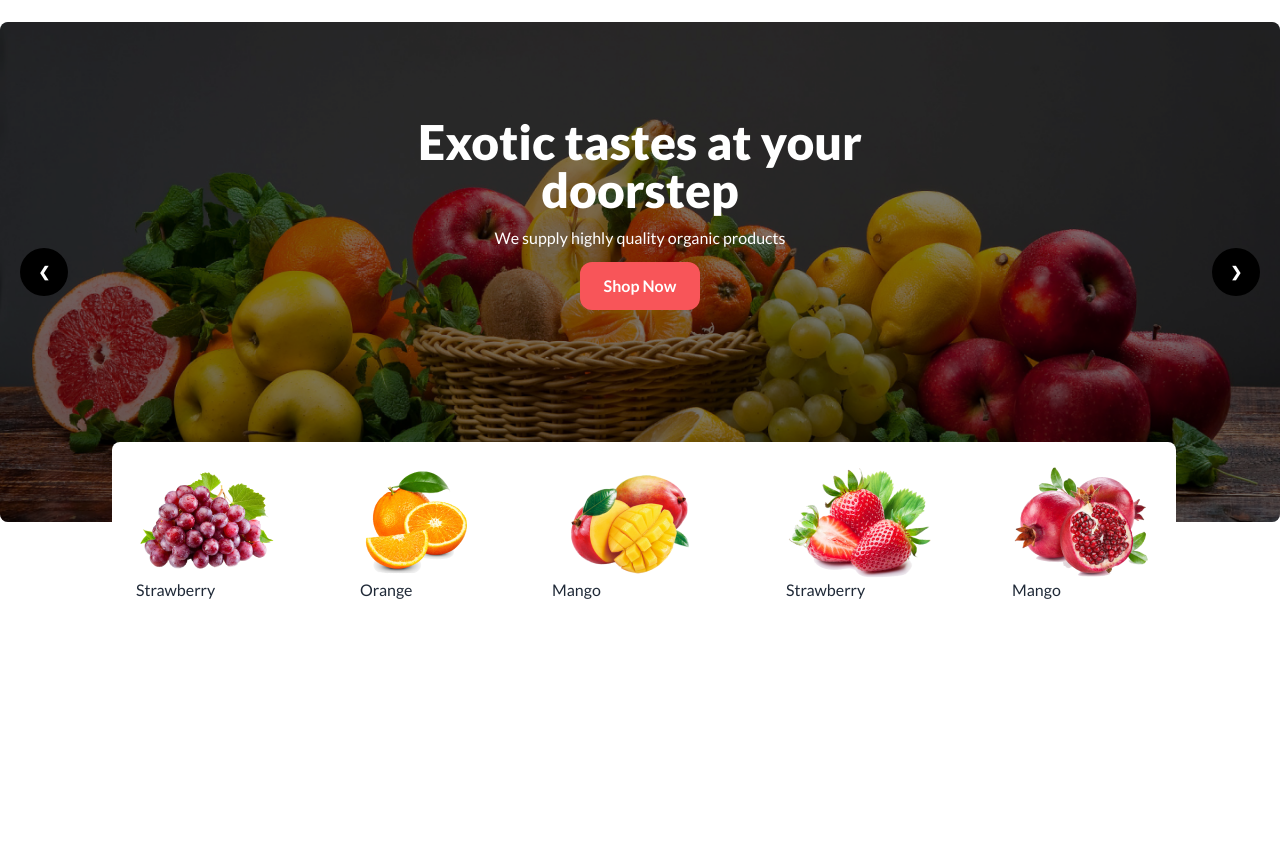
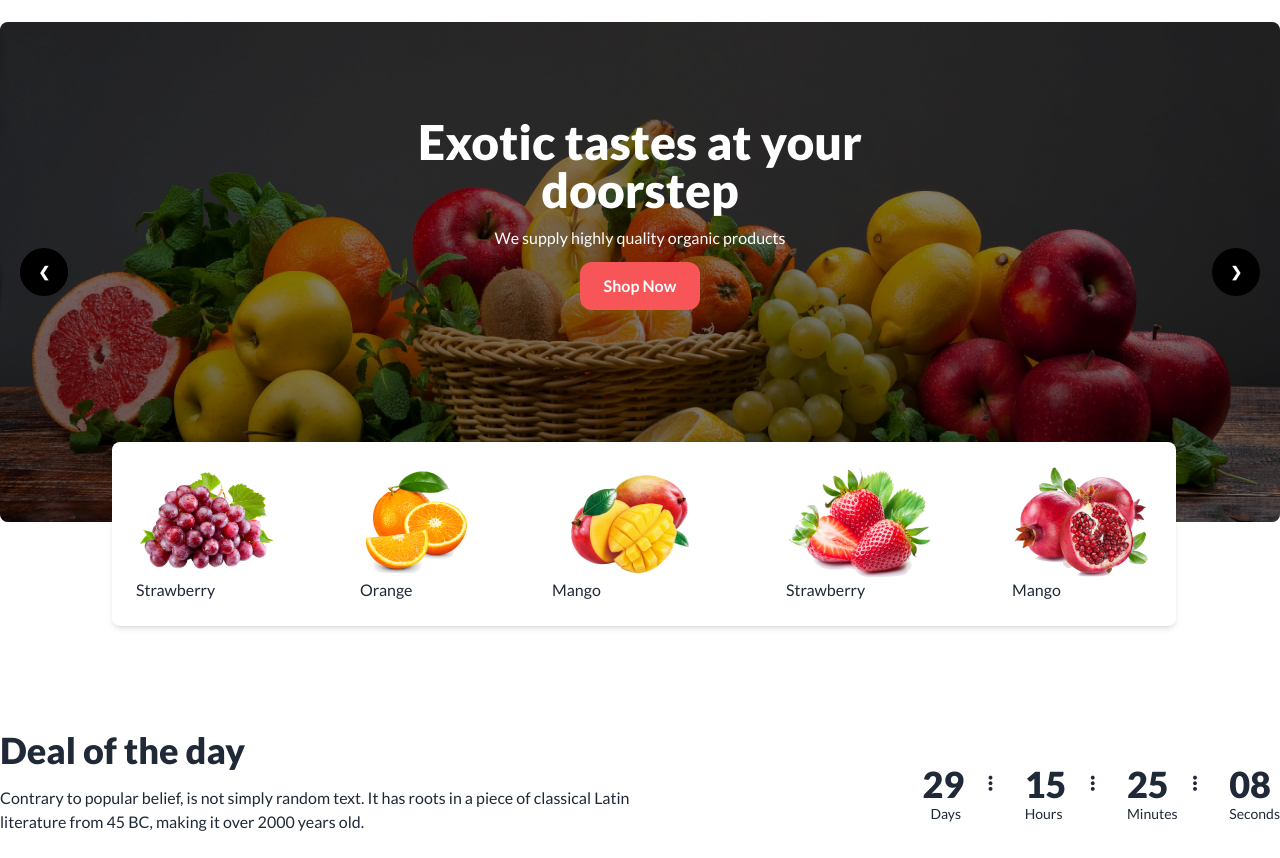
Before and after one commit to mehedihasanepu/fruit-paradise, a plain HTML site: page index.html in a window 1280 px wide. Shown: the part 102-960 px from the top of the page. Before the commit the page ends 800 px from the top, so only its background shows below. Drawn offline with nearby package versions, Linux system fonts and the light colour scheme; grey boxes are pictures that could not be loaded.

Commit message:
Deal of the day section complete

```diff
--- a/index.html
+++ b/index.html
@@ -163,7 +163,10 @@
                         </div>
                     </div>
                 </div>
-                <div class="justify-between gap-20 absolute left-28 top-[420px] rounded-lg bg-white p-6 hidden lg:flex ">
+
+                <!-- fruit section bonus -->
+                <div
+                    class="justify-between gap-20 absolute left-28 top-[420px] rounded-lg bg-white p-6 hidden lg:flex  shadow-md">
                     <div>
                         <img src="images/fruit1.png" alt="">
                         <p>Strawberry</p>
@@ -187,10 +190,49 @@
                 </div>
             </div>
         </section>
+        <!-- banner section end -->
     </header>
 
     <main class="max-w-sm md:max-w-screen-sm lg:max-w-screen-xl mx-auto my-6">
 
+        <!-- Deal of the day section start form here -->
+        <section class="flex flex-col lg:flex-row lg:mt-52 justify-between items-center">
+            <div class=" text-center lg:text-left lg:w-[50%]">
+                <h2 class="text-4xl font-extrabold pb-4">Deal of the day</h2>
+                <p>Contrary to popular belief, is not simply random text. It has roots in a piece of classical Latin
+                    literature from 45 BC, making it over 2000 years old.</p>
+            </div>
+
+            <!-- timer -->
+
+            <div class="flex gap-8 pt-6">
+                <div class=" justify-center">
+                    <div class="flex items-center gap-3 md:gap-6">
+                        <h2 class="text-3xl md:text-4xl font-extrabold">29</h2>
+                        <i class="fa-solid fa-ellipsis-vertical text-lg"></i>
+                    </div>
+                    <p class="text-sm pl-2">Days</p>
+                </div>
+                <div class=" justify-center">
+                    <div class="flex items-center gap-3 md:gap-6">
+                        <h2 class="text-3xl md:text-4xl font-extrabold">15</h2>
+                        <i class="fa-solid fa-ellipsis-vertical text-lg"></i>
+                    </div>
+                    <p class="text-sm">Hours</p>
+                </div>
+                <div class=" justify-center">
+                    <div class="flex items-center gap-3 md:gap-6">
+                        <h2 class="text-3xl md:text-4xl font-extrabold">25</h2>
+                        <i class="fa-solid fa-ellipsis-vertical text-lg"></i>
+                    </div>
+                    <p class="text-sm">Minutes</p>
+                </div>
+                <div class=" justify-center">
+                    <h2 class="text-3xl md:text-4xl font-extrabold">08</h2>
+                    <p class="text-sm">Seconds</p>
+                </div>
+            </div>
+        </section>
     </main>
 
     <footer>
```
